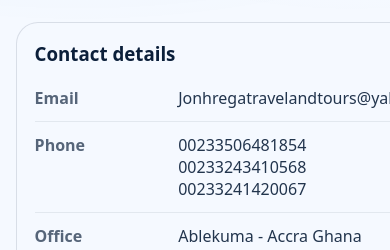
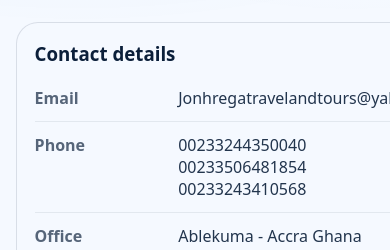
Before and after one commit to learngermanghana/jonhrega-travel-site, a React (Vite) app: page /contact in a window 390 px wide. Shown: the part 1300-1550 px from the top of the page. Built offline with nearby package versions, Linux system fonts and the light colour scheme.

Commit message:
Update contact page phone numbers and email

```diff
--- a/src/data/company.js
+++ b/src/data/company.js
@@ -4,13 +4,13 @@ export const company = {
   licensedNote: "Licensed by Ghana Tourism Authority",
   licenseNumberPlaceholder: "License No.: AWTT00006525",
   website: "www.jonhregatravelandtours.com",
-  email: "Serwornue@yahoo.co.uk",
+  email: "Jonhregatravelandtours@yahoo.com",
   displayEmail: "Jonhregatravelandtours@yahoo.com",
   whatsapp: { label: "WhatsApp", value: "+233506481854", raw: "00233506481854" },
   phones: [
+    { label: "Call", value: "+233244350040", raw: "00233244350040" },
     { label: "Call", value: "+233506481854", raw: "00233506481854" },
-    { label: "Call", value: "+233243410568", raw: "00233243410568" },
-    { label: "Call", value: "+233241420067", raw: "00233241420067" }
+    { label: "Call", value: "+233243410568", raw: "00233243410568" }
   ],
   address: {
     office: [
```
